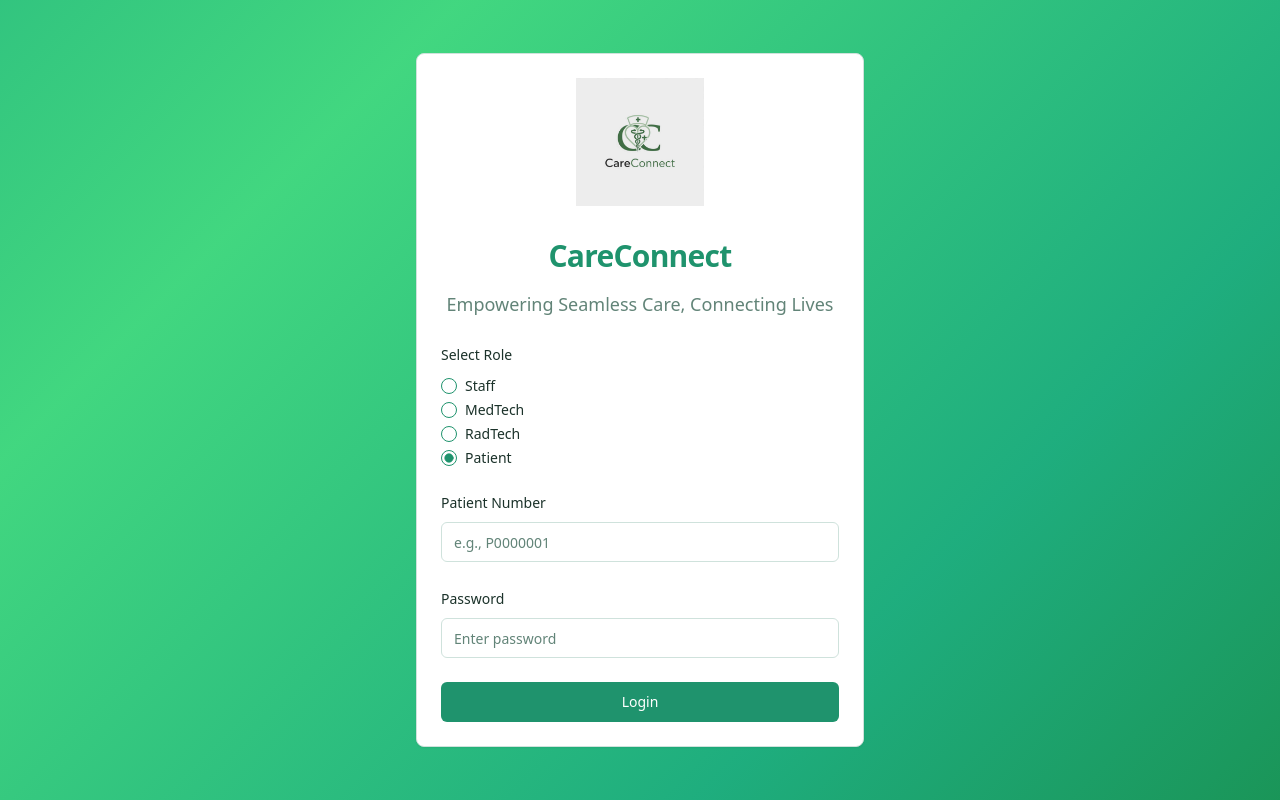
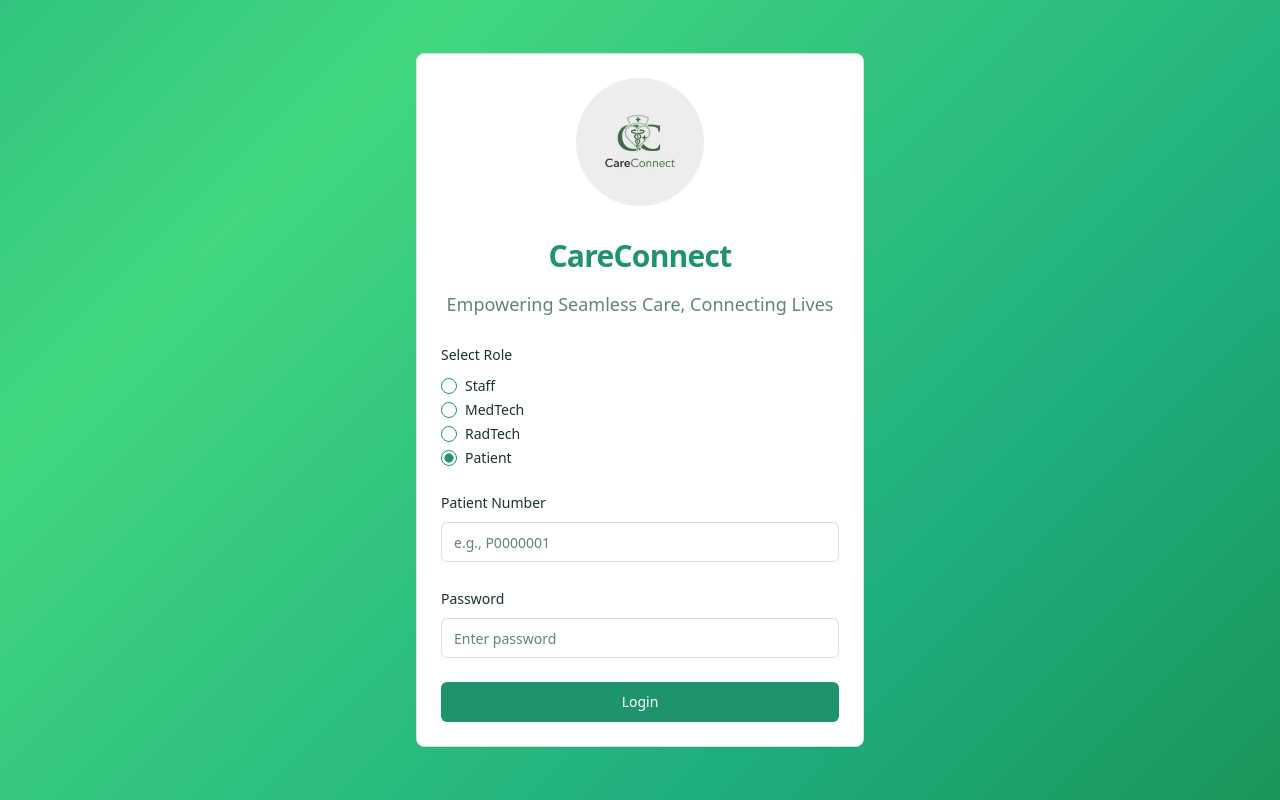
Before and after one commit to aaarcha/ehr-careconnect, a React (Vite) app: page /auth in a window 1280 px wide. Built offline with nearby package versions, Linux system fonts and the light colour scheme; the HTML template or start-up script is replaced by a standard one.

Commit message:
fix(auth): update auth layout

```diff
--- a/src/pages/Auth.tsx
+++ b/src/pages/Auth.tsx
@@ -140,11 +140,11 @@ const Auth = () => {
     <div className="min-h-screen flex items-center justify-center p-4 bg-gradient-animated bg-[length:200%_200%] animate-gradient-shift">
       <Card className="w-full max-w-md shadow-glow">
         <CardHeader className="space-y-4 text-center">
-          <div className="mx-auto w-32 h-32 mb-4">
+          <div className="mx-auto w-32 h-32 mb-4 rounded-full overflow-hidden">
             <img
               src={logoImage}
               alt="CareConnect Logo"
-              className="w-full h-full object-contain"
+              className="w-full h-full object-cover" // object-cover is better for filling the circle
             />
           </div>
           <CardTitle className="text-3xl font-bold text-primary">CareConnect</CardTitle>
```
